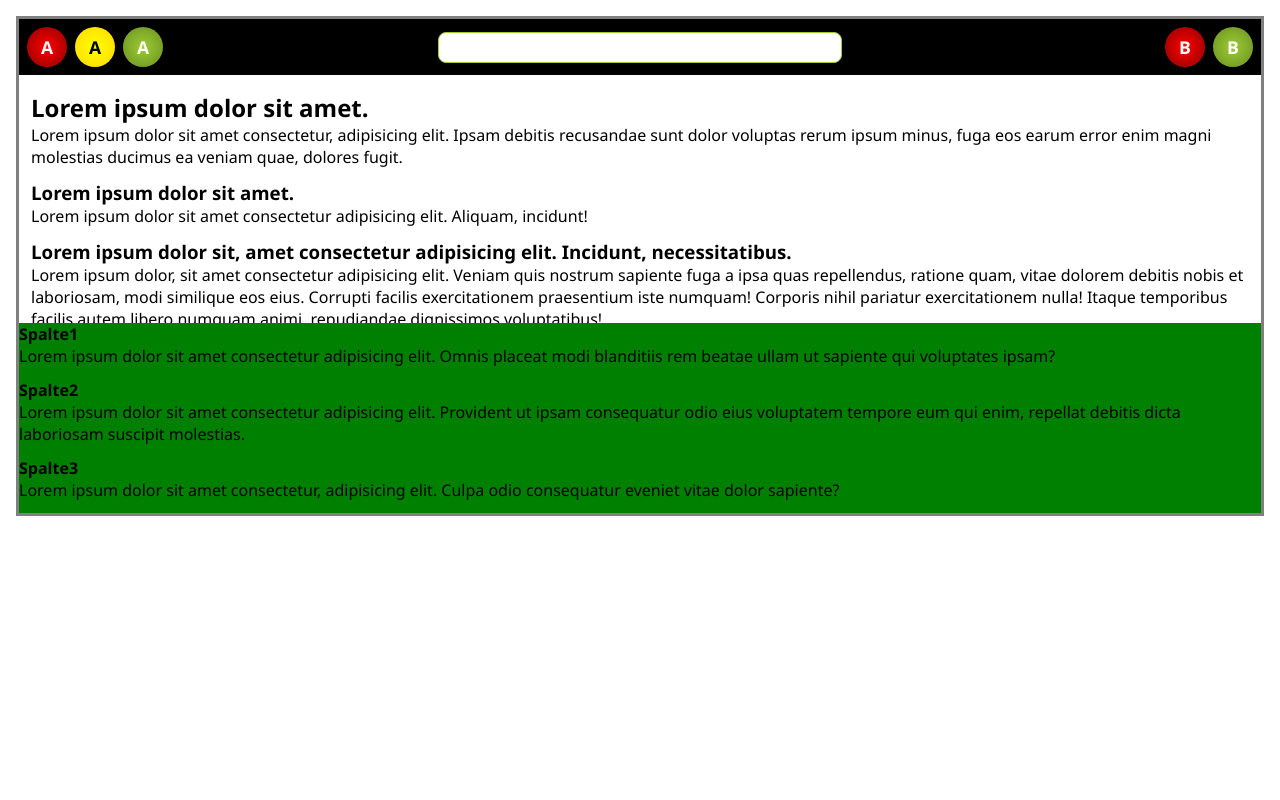
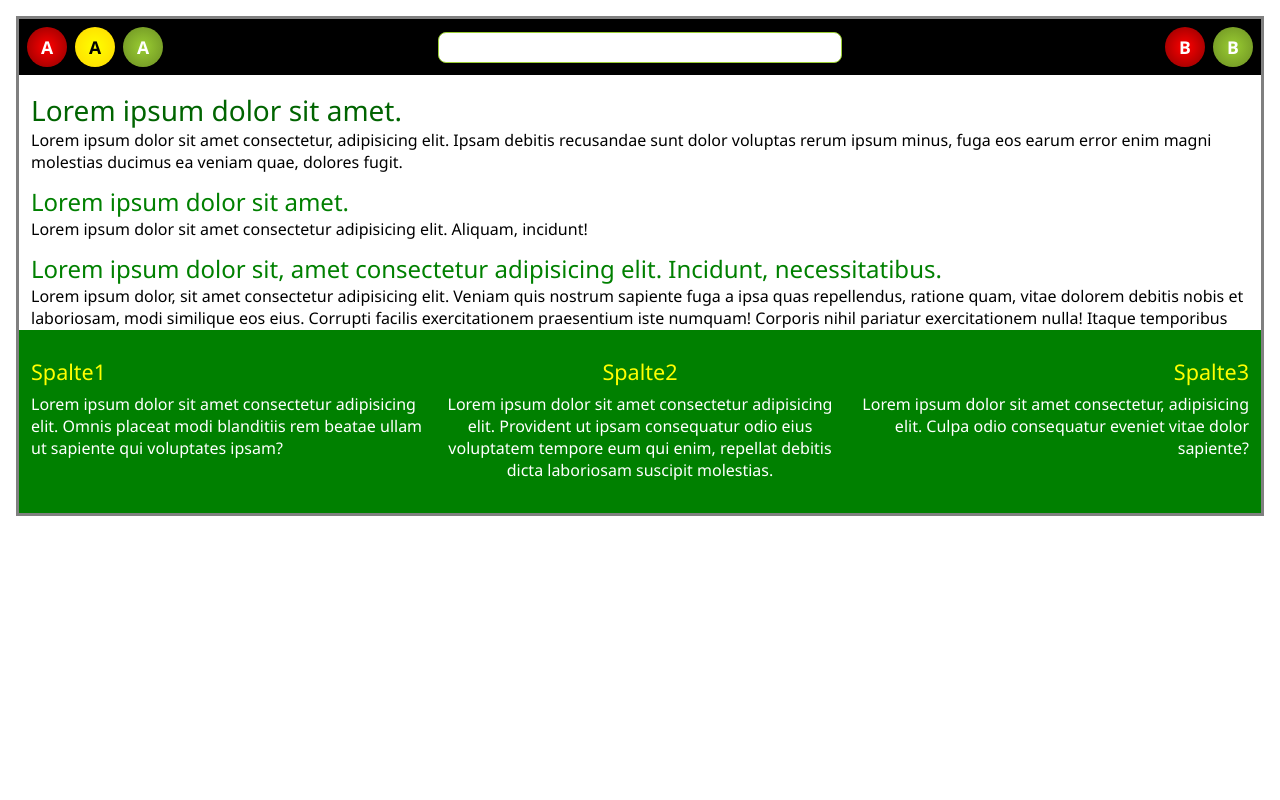
Before and after one commit to kiraGit67/flexbox-web-layout, a plain HTML site: page index.html in a window 1280 px wide. Drawn offline with Linux system fonts and the light colour scheme.

Commit message:
adds flex styles to footer content elements

```diff
--- a/style.css
+++ b/style.css
@@ -28,6 +28,22 @@ main {
   padding: 1rem 0.75rem;
   overflow-y: scroll;
   flex-grow: 1;
+}
+
+h2,
+h3,
+h4 {
+  font-weight: 500;
+}
+
+h2 {
+  font-size: 1.75rem;
+  color: darkgreen;
+}
+
+h3 {
+  font-size: 1.5rem;
+  color: green;
 }
 
 p {
@@ -106,4 +122,33 @@ footer {
   min-height: 2rem;
   background-color: green;
   flex-shrink: 0;
+  display: flex;
+  justify-content: space-between;
+  padding: 1.25rem 0.75rem;
 }
+
+footer > * {
+  width: 33%;
+}
+
+.foot-column:first-of-type {
+  text-align: left;
+}
+
+.foot-column:nth-of-type(2) {
+  text-align: center;
+}
+
+.foot-column:last-of-type {
+  text-align: right;
+}
+
+.foot-column > h4 {
+  font-size: 1.35rem;
+  color: yellow;
+  line-height: 2;
+}
+
+.foot-column > p {
+  color: white;
+}
```
